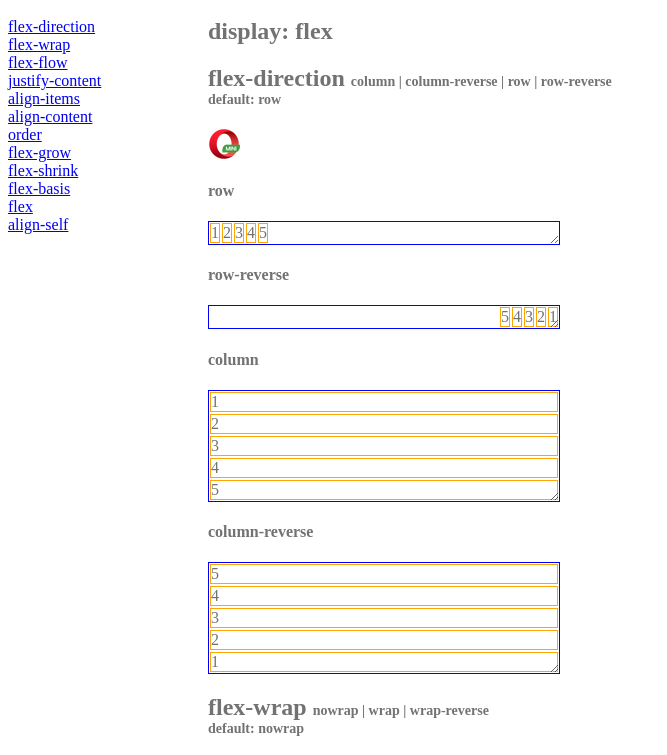
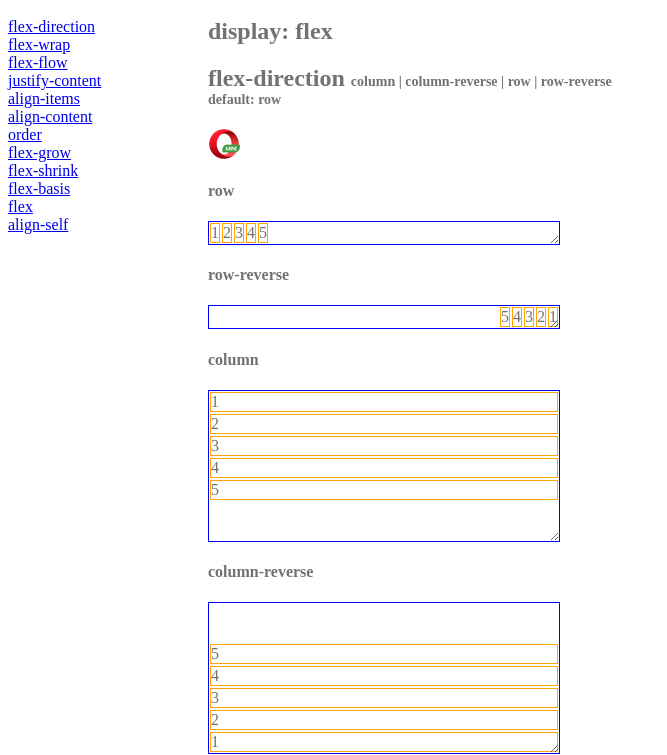
Before and after one commit to jsilva-pt/flexbox, a plain HTML site: page index.html in a window 1280 px wide. Shown: the part 48-803 px from the top of the page, without its empty margins (0-667 px from the left). Drawn offline with Linux system fonts and the light colour scheme.

Commit message:
Improve flex-direction column to show empty spaces by default

```diff
--- a/index.html
+++ b/index.html
@@ -37,6 +37,10 @@
       [class^='flex-wrap'] > div,
       [class^='align-content'] > div {
         width: 100px;
+      }
+
+      [class^='flex-direction_column'] {
+        height: 150px;
       }
 
       [class^='align-items'] {
```
